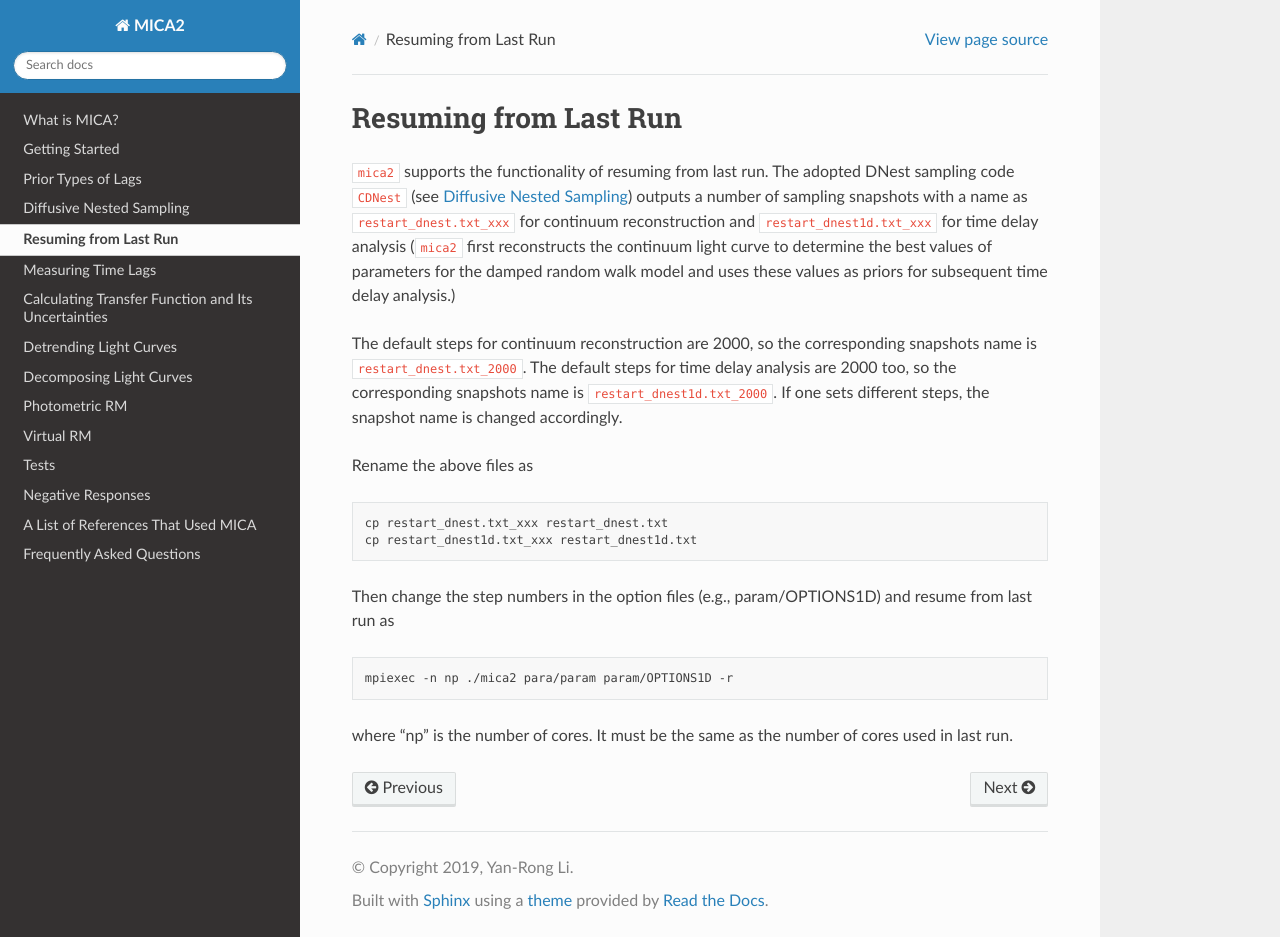
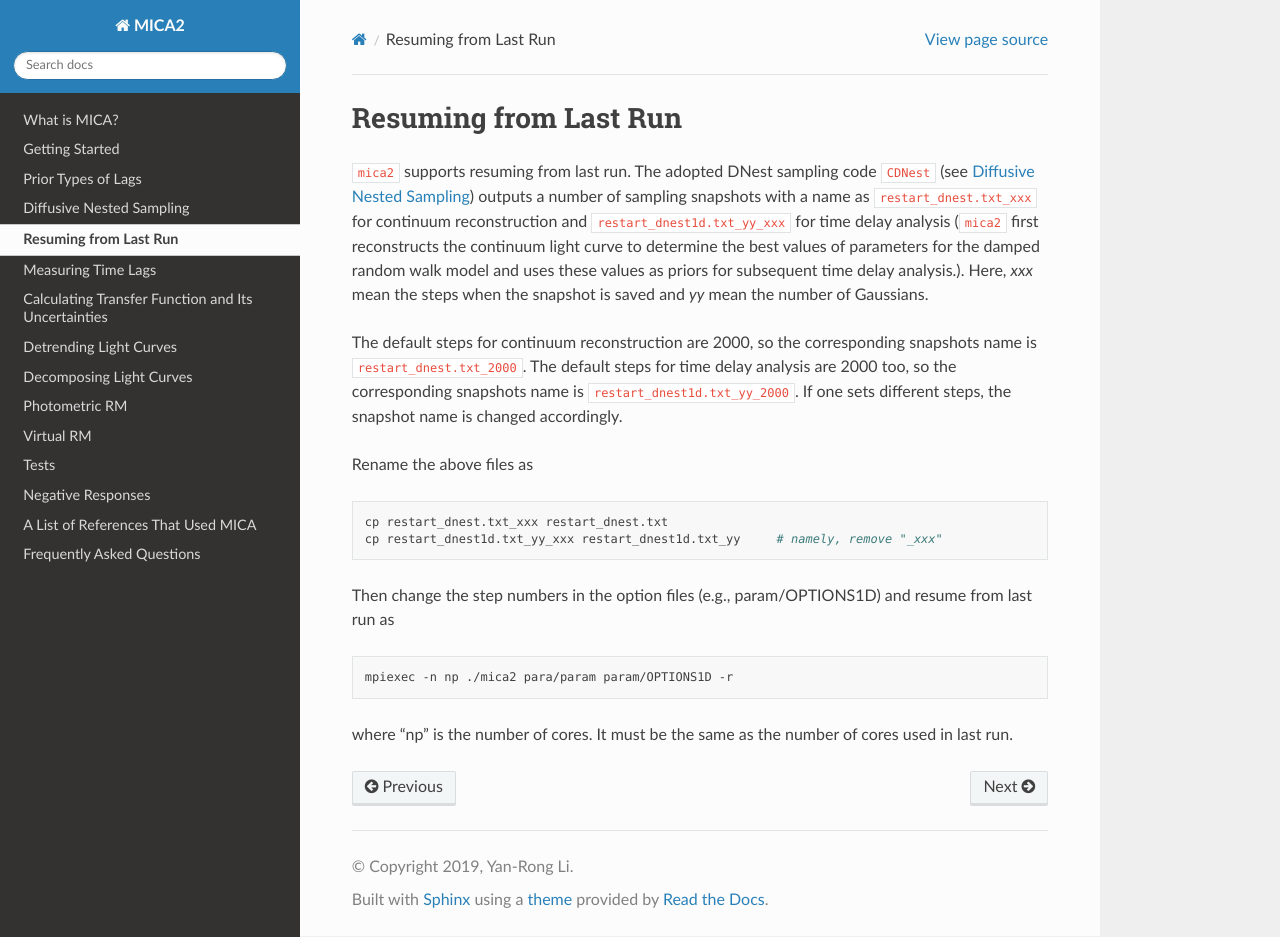
Before and after one commit to LiyrAstroph/MICA2, a Sphinx documentation site: the page built from docs/resume.rst, in a window 1280 px wide and 937 px high. Built offline with Sphinx 7.4.7 and the Read the Docs theme 2.0.0, drawn with Linux system fonts in a browser that asks for light colours.

Commit message:
update docs.

```diff
--- a/docs/resume.rst
+++ b/docs/resume.rst
@@ -2,21 +2,23 @@
 Resuming from Last Run
 ************************
 
-``mica2`` supports the functionality of resuming from last run. The adopted DNest sampling code ``CDNest`` (see :ref:`cdnest_label`)
-outputs a number of sampling snapshots with a name as ``restart_dnest.txt_xxx`` for continuum reconstruction and ``restart_dnest1d.txt_xxx``
+``mica2`` supports resuming from last run. The adopted DNest sampling code ``CDNest`` (see :ref:`cdnest_label`)
+outputs a number of sampling snapshots with a name as ``restart_dnest.txt_xxx`` for continuum reconstruction
+and ``restart_dnest1d.txt_yy_xxx``
 for time delay analysis (``mica2`` first reconstructs the continuum light curve to determine the best values of parameters
-for the damped random walk model and uses these values as priors for subsequent time delay analysis.)
+for the damped random walk model and uses these values as priors for subsequent time delay analysis.). Here,
+`xxx` mean the steps when the snapshot is saved and `yy` mean the number of Gaussians.
 
 The default steps for continuum reconstruction are 2000, so the corresponding snapshots name is ``restart_dnest.txt_2000``.
-The default steps for time delay analysis are 2000 too, so the corresponding snapshots name is ``restart_dnest1d.txt_2000``. If one sets
-different steps, the snapshot name is changed accordingly.
+The default steps for time delay analysis are 2000 too, so the corresponding snapshots name is ``restart_dnest1d.txt_yy_2000``.
+If one sets different steps, the snapshot name is changed accordingly.
 
 Rename the above files as
 
 .. code:: bash
 
   cp restart_dnest.txt_xxx restart_dnest.txt
-  cp restart_dnest1d.txt_xxx restart_dnest1d.txt
+  cp restart_dnest1d.txt_yy_xxx restart_dnest1d.txt_yy     # namely, remove "_xxx"
 
 Then change the step numbers in the option files (e.g., param/OPTIONS1D) and resume from last run as
 
```
